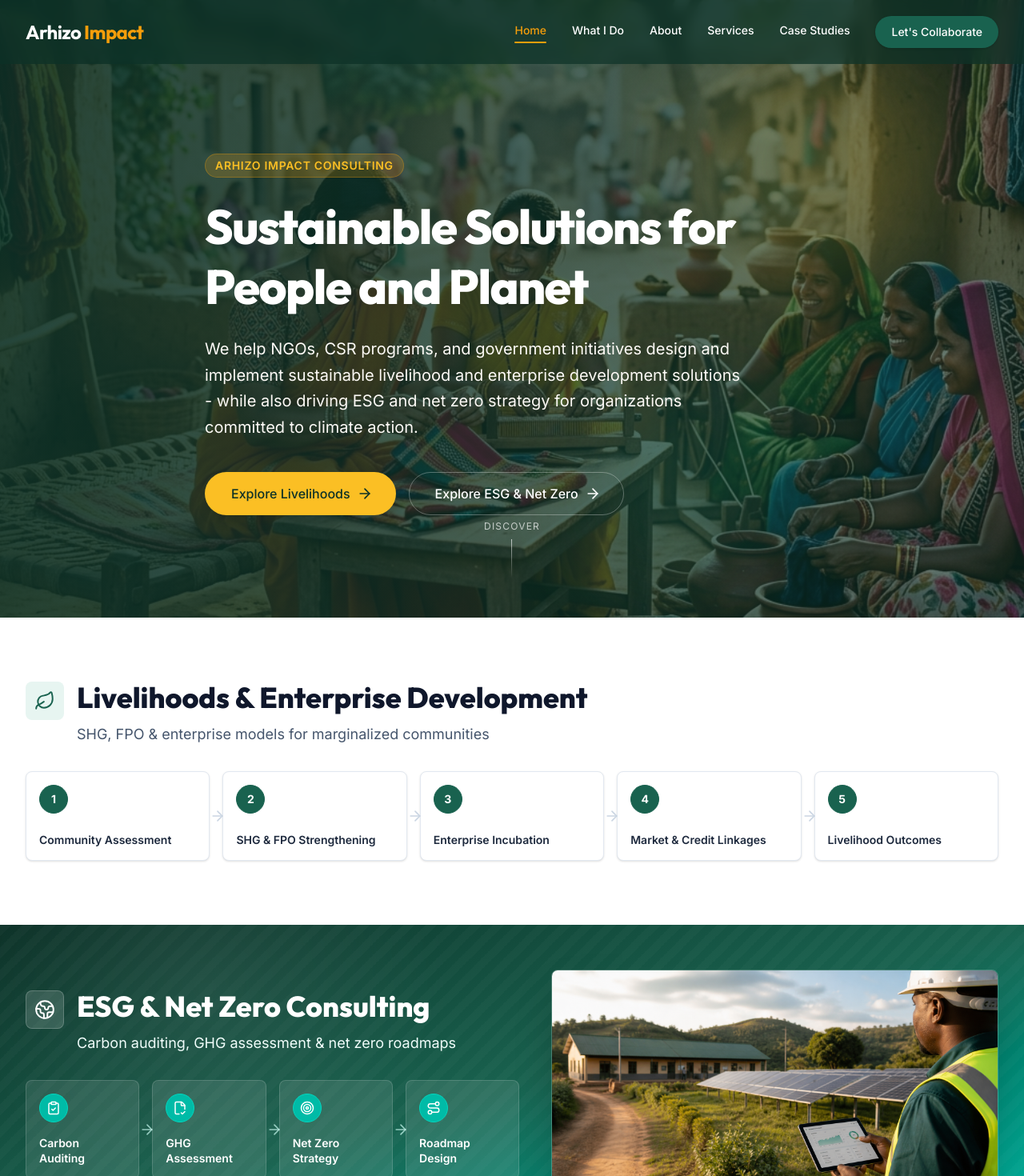
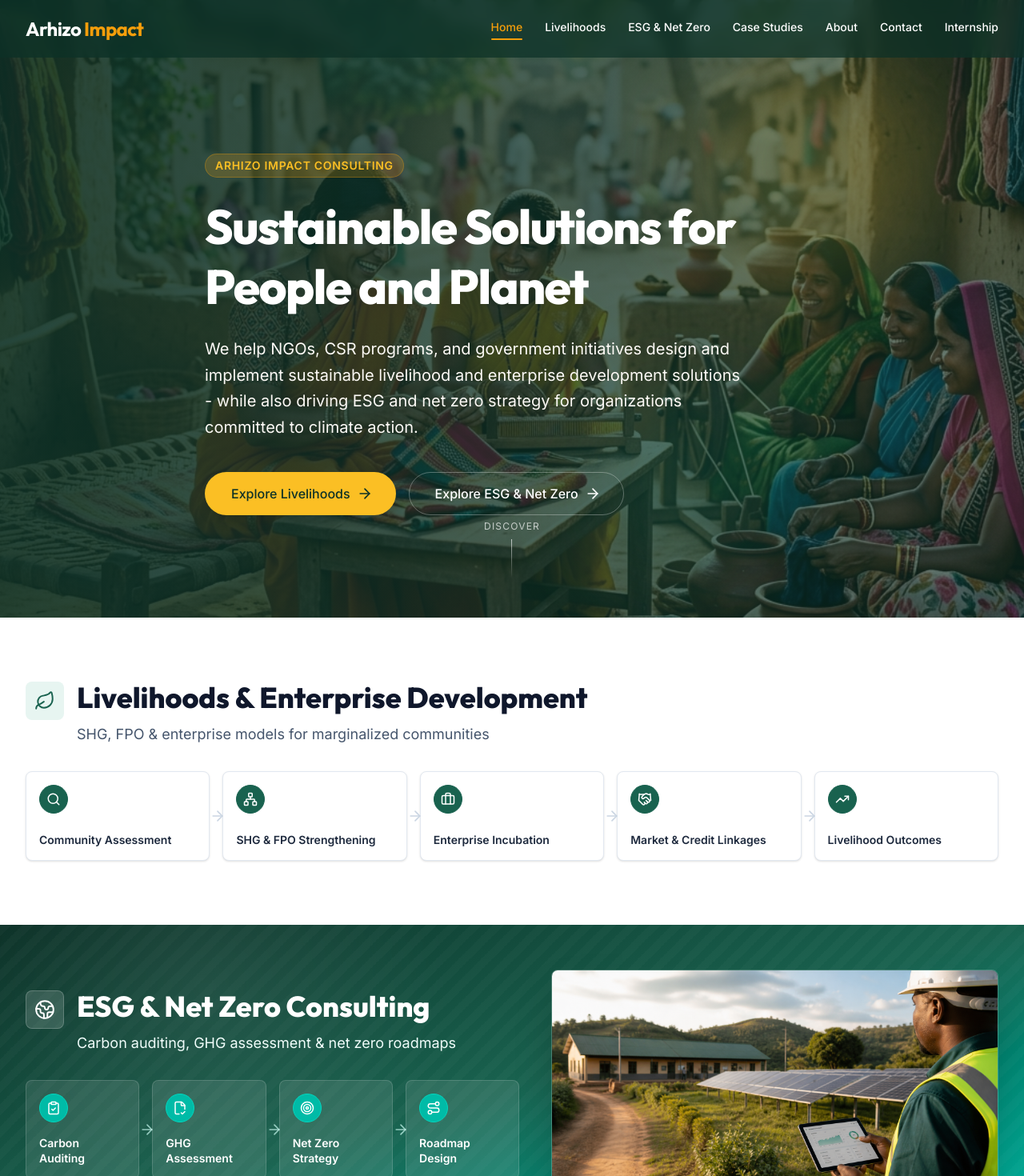
Before and after one commit to sohan2503001/ArhizoImpact, a React (Vite) app: page / in a window 1280 px wide. Shown: the top 1470 px of the page at 80% size. Built offline with nearby package versions, Linux system fonts and the light colour scheme.

Commit message:
New updates in footer and header

```diff
--- a/src/App.jsx
+++ b/src/App.jsx
@@ -7,6 +7,7 @@
 import HowWeWork from './components/HowWeWork';
 import Services from './components/Services';
 import CaseStudies from './components/CaseStudies';
+import Internship from './components/Internship';
 import Contact from './components/Contact';
 import Footer from './components/Footer';
 
@@ -23,6 +24,7 @@
         <HowWeWork />
         <Services />
         <CaseStudies />
+        <Internship />
         <Contact />
       </main>
       <Footer />
--- a/src/components/Contact.jsx
+++ b/src/components/Contact.jsx
@@ -122,6 +122,21 @@
                 </div>
 
                 <div>
+                  <label htmlFor="interest" className="block text-sm font-medium text-slate-700 mb-1">I'm interested in</label>
+                  <select
+                    id="interest"
+                    required
+                    defaultValue=""
+                    className="w-full px-4 py-3 rounded-lg border border-slate-200 focus:ring-2 focus:ring-primary-500 focus:border-primary-500 outline-none transition-all bg-slate-50 focus:bg-white"
+                  >
+                    <option value="" disabled>Select a focus area</option>
+                    <option value="livelihoods">Livelihoods & Enterprise Development</option>
+                    <option value="esg-net-zero">ESG & Net Zero Consulting</option>
+                    <option value="both">Both</option>
+                  </select>
+                </div>
+
+                <div>
                   <label htmlFor="message" className="block text-sm font-medium text-slate-700 mb-1">Message</label>
                   <textarea
                     id="message"
--- a/src/components/Footer.jsx
+++ b/src/components/Footer.jsx
@@ -1,39 +1,68 @@
+import { Mail, MapPin, Phone } from 'lucide-react';
+
 const Footer = () => {
   return (
     <footer className="bg-slate-900 pt-16 pb-8 border-t border-slate-800">
       <div className="max-w-7xl mx-auto px-4 sm:px-6 lg:px-8">
-        <div className="flex flex-col md:flex-row justify-between items-center mb-12 border-b border-slate-800 pb-12">
-
-          <div className="mb-6 md:mb-0 text-center md:text-left">
-            <a href="#" className="font-heading font-bold text-2xl tracking-tight text-primary-500 block mb-2">
+        <div className="grid gap-10 lg:grid-cols-[1.2fr_0.9fr_0.7fr] mb-12 border-b border-slate-800 pb-12">
+          <div>
+            <a href="#home" className="font-heading font-bold text-2xl tracking-tight text-primary-500 block mb-4">
               Arhizo <span className="text-accent-500">Impact</span>
             </a>
-            <p className="text-slate-400 font-light max-w-sm">
-              Transforming livelihoods through structured enterprise and community development across India.
+            <p className="text-slate-300 font-light max-w-xl leading-relaxed">
+              Building sustainable solutions for people and planet through Livelihoods & Enterprise Development and ESG & Net Zero Consulting.
             </p>
+            <div className="flex flex-wrap gap-3 mt-6">
+              <a href="#livelihoods" className="px-4 py-2 rounded-full bg-slate-800 text-slate-200 text-sm font-medium hover:bg-primary-600 hover:text-white transition-colors">
+                Livelihoods & Enterprise Development
+              </a>
+              <a href="#net-zero" className="px-4 py-2 rounded-full bg-slate-800 text-slate-200 text-sm font-medium hover:bg-primary-600 hover:text-white transition-colors">
+                ESG & Net Zero Consulting
+              </a>
+            </div>
           </div>
 
-          <div className="flex space-x-6">
-            <a href="#" className="w-10 h-10 rounded-full bg-slate-800 flex items-center justify-center text-slate-400 hover:bg-primary-600 hover:text-white transition-colors">
+          <div>
+            <h2 className="text-white text-sm font-bold uppercase tracking-wider mb-5">Contact</h2>
+            <div className="space-y-4 text-sm">
+              <a href="mailto:arhizoimpact@gmail.com" className="flex items-center gap-3 text-slate-400 hover:text-white transition-colors">
+                <Mail className="w-4 h-4 text-accent-500 shrink-0" aria-hidden="true" />
+                arhizoimpact@gmail.com
+              </a>
+              <a href="tel:+917447662127" className="flex items-center gap-3 text-slate-400 hover:text-white transition-colors">
+                <Phone className="w-4 h-4 text-accent-500 shrink-0" aria-hidden="true" />
+                +91 74476 62127
+              </a>
+              <div className="flex items-center gap-3 text-slate-400">
+                <MapPin className="w-4 h-4 text-accent-500 shrink-0" aria-hidden="true" />
+                Mumbai, Maharashtra, India
+              </div>
+            </div>
+          </div>
+
+          <div>
+            <h2 className="text-white text-sm font-bold uppercase tracking-wider mb-5">Social</h2>
+            <div className="flex space-x-4">
+            <a href="#" aria-label="LinkedIn" className="w-10 h-10 rounded-full bg-slate-800 flex items-center justify-center text-slate-400 hover:bg-primary-600 hover:text-white transition-colors">
               <span className="sr-only">LinkedIn</span>
               <svg className="w-5 h-5" fill="currentColor" viewBox="0 0 24 24" aria-hidden="true">
                 <path fillRule="evenodd" d="M19 0h-14c-2.761 0-5 2.239-5 5v14c0 2.761 2.239 5 5 5h14c2.762 0 5-2.239 5-5v-14c0-2.761-2.238-5-5-5zm-11 19h-3v-11h3v11zm-1.5-12.268c-.966 0-1.75-.79-1.75-1.764s.784-1.764 1.75-1.764 1.75.79 1.75 1.764-.783 1.764-1.75 1.764zm13.5 12.268h-3v-5.604c0-3.368-4-3.113-4 0v5.604h-3v-11h3v1.765c1.396-2.586 7-2.777 7 2.476v6.759z" clipRule="evenodd" />
               </svg>
             </a>
-            <a href="#" className="w-10 h-10 rounded-full bg-slate-800 flex items-center justify-center text-slate-400 hover:bg-primary-600 hover:text-white transition-colors">
+            <a href="#" aria-label="Twitter" className="w-10 h-10 rounded-full bg-slate-800 flex items-center justify-center text-slate-400 hover:bg-primary-600 hover:text-white transition-colors">
               <span className="sr-only">Twitter</span>
               <svg className="w-5 h-5" fill="currentColor" viewBox="0 0 24 24" aria-hidden="true">
                 <path d="M23.953 4.57a10 10 0 01-2.825.775 4.958 4.958 0 002.163-2.723c-.951.555-2.005.959-3.127 1.184a4.92 4.92 0 00-8.384 4.482C7.69 8.095 4.067 6.13 1.64 3.162a4.822 4.822 0 00-.666 2.475c0 1.71.87 3.213 2.188 4.096a4.904 4.904 0 01-2.228-.616v.06a4.923 4.923 0 003.946 4.827 4.996 4.996 0 01-2.212.085 4.936 4.936 0 004.604 3.417 9.867 9.867 0 01-6.102 2.105c-.39 0-.779-.023-1.17-.067a13.995 13.995 0 007.557 2.209c9.053 0 13.998-7.496 13.998-13.985 0-.21 0-.42-.015-.63A9.935 9.935 0 0024 4.59z" />
               </svg>
             </a>
-            <a href="#" className="w-10 h-10 rounded-full bg-slate-800 flex items-center justify-center text-slate-400 hover:bg-primary-600 hover:text-white transition-colors">
+            <a href="#" aria-label="Facebook" className="w-10 h-10 rounded-full bg-slate-800 flex items-center justify-center text-slate-400 hover:bg-primary-600 hover:text-white transition-colors">
               <span className="sr-only">Facebook</span>
               <svg className="w-5 h-5" fill="currentColor" viewBox="0 0 24 24" aria-hidden="true">
                 <path fillRule="evenodd" d="M22 12c0-5.523-4.477-10-10-10S2 6.477 2 12c0 4.991 3.657 9.128 8.438 9.878v-6.987h-2.54V12h2.54V9.797c0-2.506 1.492-3.89 3.777-3.89 1.094 0 2.238.195 2.238.195v2.46h-1.26c-1.243 0-1.63.771-1.63 1.562V12h2.773l-.443 2.89h-2.33v6.988C18.343 21.128 22 16.991 22 12z" clipRule="evenodd" />
               </svg>
             </a>
+            </div>
           </div>
-
         </div>
 
         <div className="flex flex-col md:flex-row justify-between items-center text-slate-500 text-sm">
--- /dev/null
+++ b/src/components/Internship.jsx
@@ -0,0 +1,42 @@
+import { ArrowRight, GraduationCap } from 'lucide-react';
+import Reveal from './Reveal';
+
+const Internship = () => {
+  return (
+    <section id="internship" className="py-20 bg-white scroll-mt-24">
+      <div className="max-w-7xl mx-auto px-4 sm:px-6 lg:px-8">
+        <Reveal>
+          <div className="grid lg:grid-cols-[0.8fr_1.2fr] gap-8 items-center border border-slate-200 rounded-lg p-8 lg:p-10 bg-beige-50">
+            <div className="flex items-center gap-4">
+              <div className="w-14 h-14 rounded-lg bg-primary-600 text-white flex items-center justify-center shrink-0">
+                <GraduationCap size={30} strokeWidth={1.8} />
+              </div>
+              <div>
+                <span className="text-sm font-bold uppercase tracking-wider text-accent-600">
+                  Internship
+                </span>
+                <h2 className="mt-2 text-3xl font-extrabold text-slate-900">
+                  Learn on Ground
+                </h2>
+              </div>
+            </div>
+            <div>
+              <p className="text-lg text-slate-600 leading-relaxed mb-6">
+                Work with Arhizo Impact Consulting on livelihood, enterprise, ESG, and net zero projects rooted in field realities.
+              </p>
+              <a
+                href="#contact"
+                className="inline-flex items-center text-primary-600 font-semibold hover:text-primary-500 transition-colors"
+              >
+                Apply through contact
+                <ArrowRight className="ml-2 h-5 w-5" aria-hidden="true" />
+              </a>
+            </div>
+          </div>
+        </Reveal>
+      </div>
+    </section>
+  );
+};
+
+export default Internship;
--- a/src/components/Navbar.jsx
+++ b/src/components/Navbar.jsx
@@ -5,7 +5,7 @@
 const Navbar = () => {
   const [isOpen, setIsOpen] = useState(false);
   const [scrolled, setScrolled] = useState(false);
-  const [activeSection, setActiveSection] = useState('home');
+  const [activeSection, setActiveSection] = useState('#home');
 
   useEffect(() => {
     const handleScroll = () => {
@@ -46,14 +46,14 @@
           </div>
 
           {/* Desktop Menu */}
-          <div className="hidden md:flex space-x-8 items-center">
+          <div className="hidden md:flex gap-5 lg:gap-7 items-center">
             {navLinks.map((link) => {
               const isActive = activeSection === link.href;
               return (
                 <a
                   key={link.name}
                   href={link.href}
-                  className={`relative font-sans font-medium text-sm transition-colors hover:text-accent-500 pb-1 ${
+                  className={`relative font-sans font-medium text-xs lg:text-sm transition-colors hover:text-accent-500 pb-1 whitespace-nowrap ${
                     isActive ? 'text-accent-500' : scrolled ? 'text-slate-700' : 'text-white'
                   }`}
                 >
@@ -66,12 +66,6 @@
                 </a>
               );
             })}
-            <a
-              href="#contact"
-              className="bg-primary-600 hover:bg-primary-500 text-white px-5 py-2.5 rounded-full font-medium text-sm transition-all duration-300 shadow-sm hover:shadow-md hover:-translate-y-0.5"
-            >
-              Let's Collaborate
-            </a>
           </div>
 
           {/* Mobile menu button */}
@@ -105,13 +99,6 @@
               {link.name}
             </a>
           ))}
-          <a
-            href="#contact"
-            className="block w-full text-center mt-4 bg-primary-600 hover:bg-primary-500 text-white px-5 py-3 rounded-md font-medium text-base transition-colors"
-            onClick={() => setIsOpen(false)}
-          >
-            Let's Collaborate
-          </a>
         </div>
       </div>
     </nav>
--- a/src/components/SectorOverview.jsx
+++ b/src/components/SectorOverview.jsx
@@ -1,12 +1,25 @@
-import { ArrowRight, ClipboardCheck, FileCheck2, Globe2, Leaf, Route, Target } from 'lucide-react';
+import {
+  ArrowRight,
+  Briefcase,
+  ClipboardCheck,
+  FileCheck2,
+  Globe2,
+  Handshake,
+  Leaf,
+  Network,
+  Route,
+  Search,
+  Target,
+  TrendingUp,
+} from 'lucide-react';
 import Reveal from './Reveal';
 
 const livelihoodFlow = [
-  { label: 'Community Assessment' },
-  { label: 'SHG & FPO Strengthening' },
-  { label: 'Enterprise Incubation' },
-  { label: 'Market & Credit Linkages' },
-  { label: 'Livelihood Outcomes' },
+  { label: 'Community Assessment', icon: Search },
+  { label: 'SHG & FPO Strengthening', icon: Network },
+  { label: 'Enterprise Incubation', icon: Briefcase },
+  { label: 'Market & Credit Linkages', icon: Handshake },
+  { label: 'Livelihood Outcomes', icon: TrendingUp },
 ];
 
 const netZeroRoadmap = [
--- a/src/data/constants.js
+++ b/src/data/constants.js
@@ -7,10 +7,12 @@
 
 export const NAV_LINKS = [
   { name: 'Home', href: '#home' },
-  { name: 'What I Do', href: '#what-i-do' },
+  { name: 'Livelihoods', href: '#livelihoods' },
+  { name: 'ESG & Net Zero', href: '#net-zero' },
+  { name: 'Case Studies', href: '#case-studies' },
   { name: 'About', href: '#about' },
-  { name: 'Services', href: '#services' },
-  { name: 'Case Studies', href: '#case-studies' },
+  { name: 'Contact', href: '#contact' },
+  { name: 'Internship', href: '#internship' },
 ];
 
 export const EXPERTISE_SERVICES = [
```
